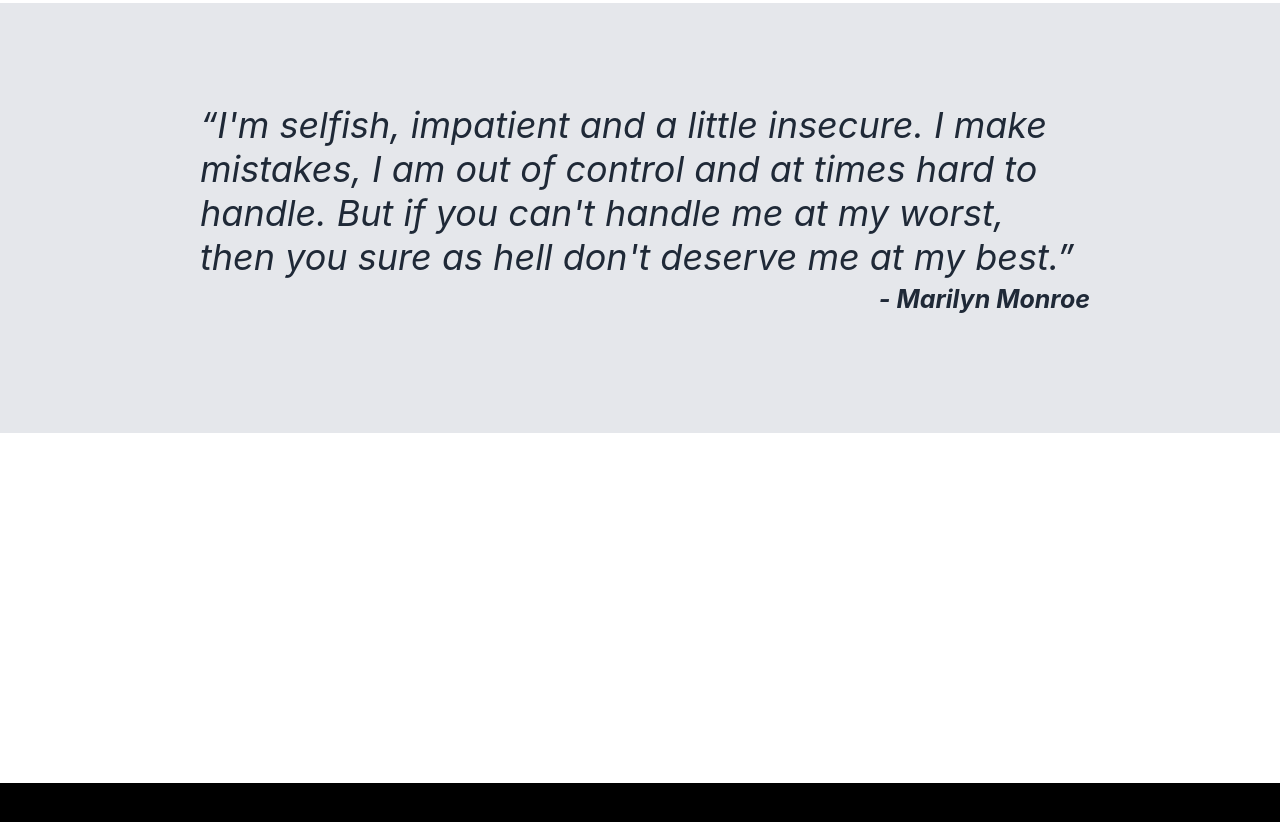
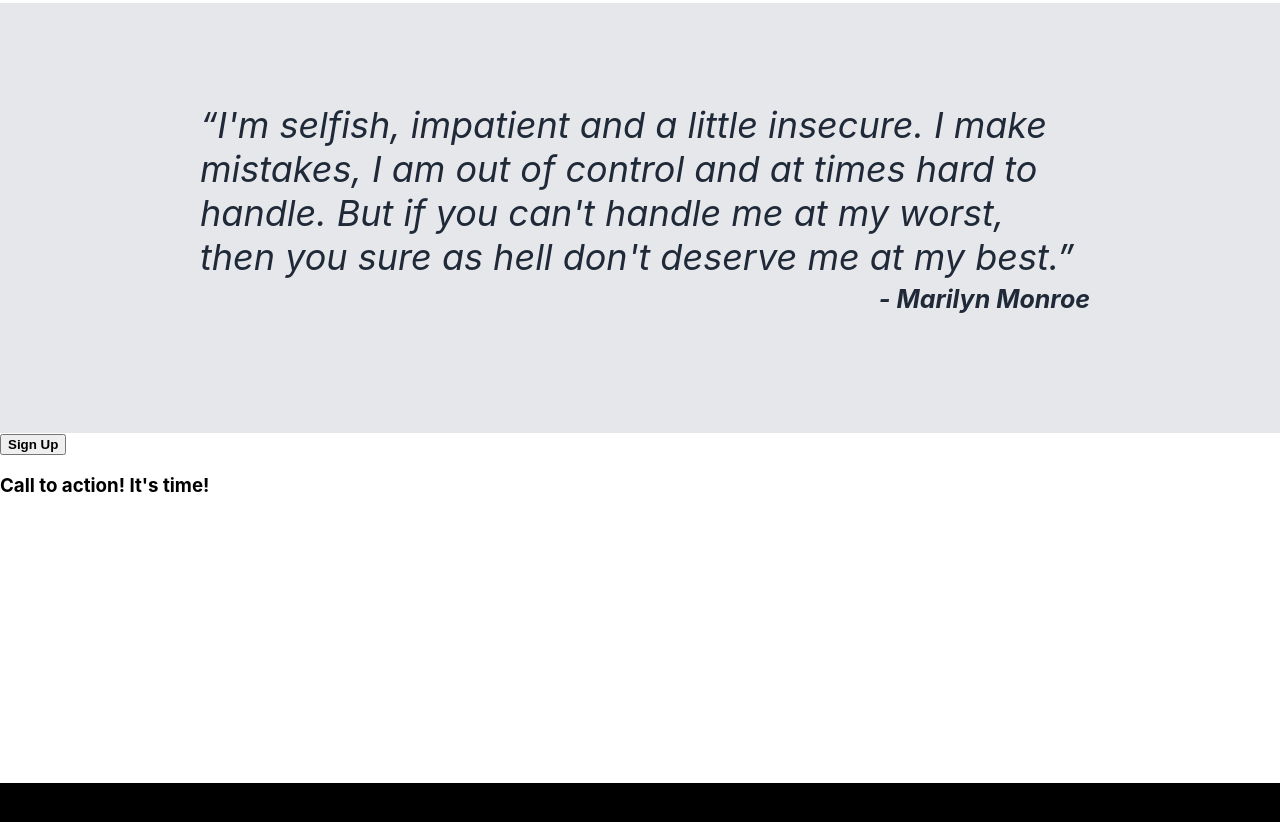
Before and after one commit to subasree-bs/odin-landing_page, a plain HTML site: page index.html in a window 1280 px wide. Shown: the part 1032-1854 px from the top of the page. Drawn offline with Linux system fonts and the light colour scheme.

Commit message:
ADD SIGN UP SECTION index.html

```diff
--- a/index.html
+++ b/index.html
@@ -59,7 +59,11 @@
             <p class="quote_author">- Marilyn Monroe</p>
             </div>
             <div class="sign_up-content" id="sign_up-content" >
-
+                <div class="blue_container">
+                    <button class="btn_sign_up"><b>Sign Up</b></button>
+                    <h3><b>Call to action! It's time! </b></h3>
+                    <p class="blue_p">Sign up for our product by clicking that button over there!</p>
+                </div>
             </div>
 <!-- <br><br> -->
             <div class="footer">
```
